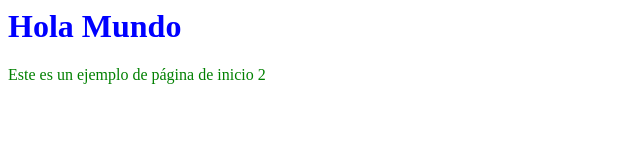
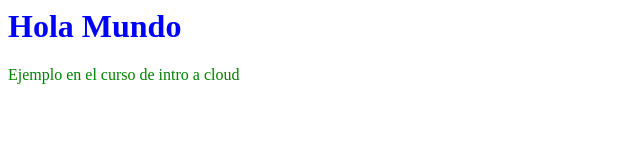
Before and after one commit to IvanFernandezPacheco/amplify, a plain HTML site: page index.html in a window 1280 px wide. Shown: the full height of the page, 0-640 px from the left. Drawn offline with Linux system fonts and the light colour scheme.

Commit message:
Update index.html

```diff
--- a/index.html
+++ b/index.html
@@ -1,11 +1,11 @@
 <html>
   <head>
     <meta http-equiv=”Content-Type” content=text/html; charset=UTF-8 />
-    <title>Ejemplo hola mundo</title>
+    <title>Ejemplo hola gente</title>
     <link rel="stylesheet" type="text/css" href="/css/style.css" media="screen" />
   </head>
   <body>
     <h1>Hola Mundo</h1>
-    <p>Este es un ejemplo de página de inicio 2</p>
+    <p>Ejemplo en el curso de intro a cloud</p>
   </body>
 </html>
```
